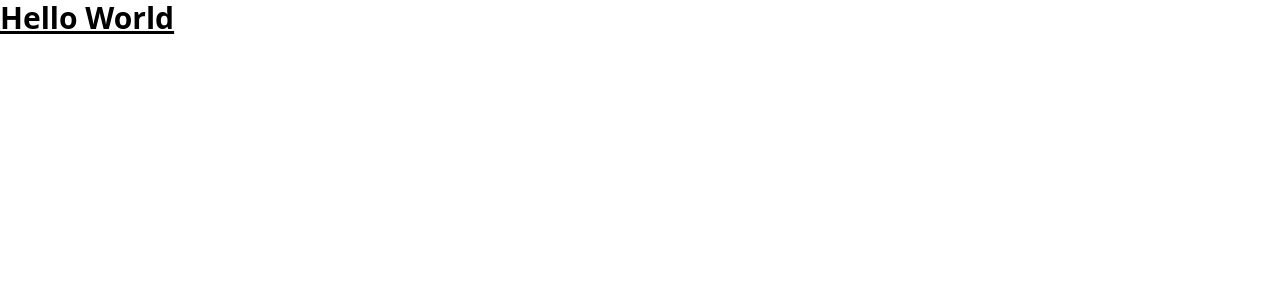
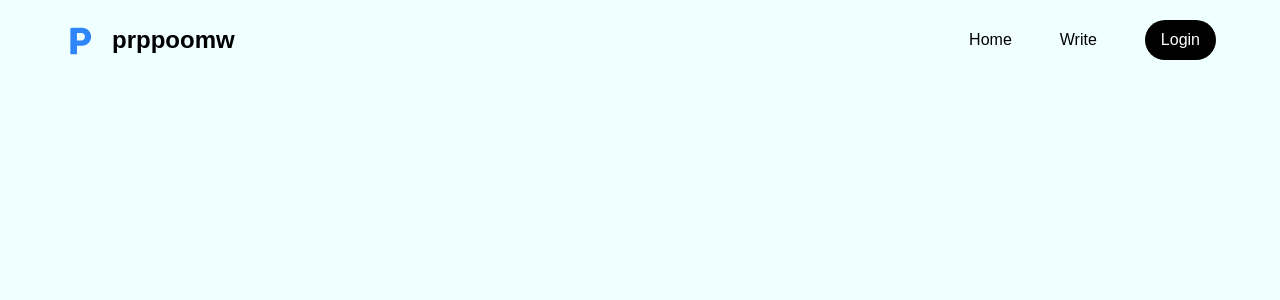
Before and after one commit to prppoomw/blog-ui, a React (Vite) app: page / in a window 1280 px wide. Shown: the top 300 px of the page. Built offline with nearby package versions, Linux system fonts and the light colour scheme.

Commit message:
feat: add navbar

```diff
--- a/src/App.jsx
+++ b/src/App.jsx
@@ -1,6 +1,10 @@
+import Navbar from "./components/Navbar.jsx";
+
 const App = () => {
   return (
-    <div className="text-3xl font-bold underline">Hello World</div>
+    <div className="px-4 md:px-8 lg:px-16 lx:px-32 2xl:px-64">
+      <Navbar/>
+    </div>
   )
 }
 
--- /dev/null
+++ b/src/components/Navbar.jsx
@@ -0,0 +1,34 @@
+import {useState} from 'react';
+
+const Navbar = () => {
+    const [isOpen, setIsOpen] = useState(false);
+    return (
+        <div className="w-full h-16 md:h-20 flex items-center justify-between">
+            <div className="flex items-center gap-4 text-2xl font-bold">
+                <img src="/logo.svg" className="w-8 h-8" alt="" />
+                <span>prppoomw</span>
+            </div>
+            <div className="md:hidden">
+                <div className="cursor-pointer text-4xl" onClick={() => setIsOpen((prev) => !prev)}>
+                    {isOpen ? "x" : "☰"}
+                </div>
+                <div className={`w-full h-screen flex flex-col items-center justify-center gap-8 font-medium text-lg absolute top-16 transition-all ease-in-out ${isOpen ? "-right-0" : "-right-[100%]"}`}>
+                    <a href="/">Home</a>
+                    <a href="/">Write</a>
+                    <a href="/">
+                        <button className="py-2 px-4 rounded-3xl bg-black text-white">Login</button>
+                    </a>
+                </div>
+            </div>
+            <div className="hidden md:flex items-center gap-8 xl:gap-12 font-medium">
+                <a href="/">Home</a>
+                <a href="/">Write</a>
+                <a href="/">
+                    <button className="py-2 px-4 rounded-3xl bg-black text-white">Login</button>
+                </a>
+            </div>
+        </div>
+    );
+};
+
+export default Navbar;
--- a/src/index.css
+++ b/src/index.css
@@ -1 +1,8 @@
 @import "tailwindcss";
+
+body {
+    background-color: azure;
+    width: 100vw;
+    overflow-x: hidden;
+    font-family: "Montserrat", sans-serif;
+}
```
Also changed, not shown: public/logo.svg (added).
